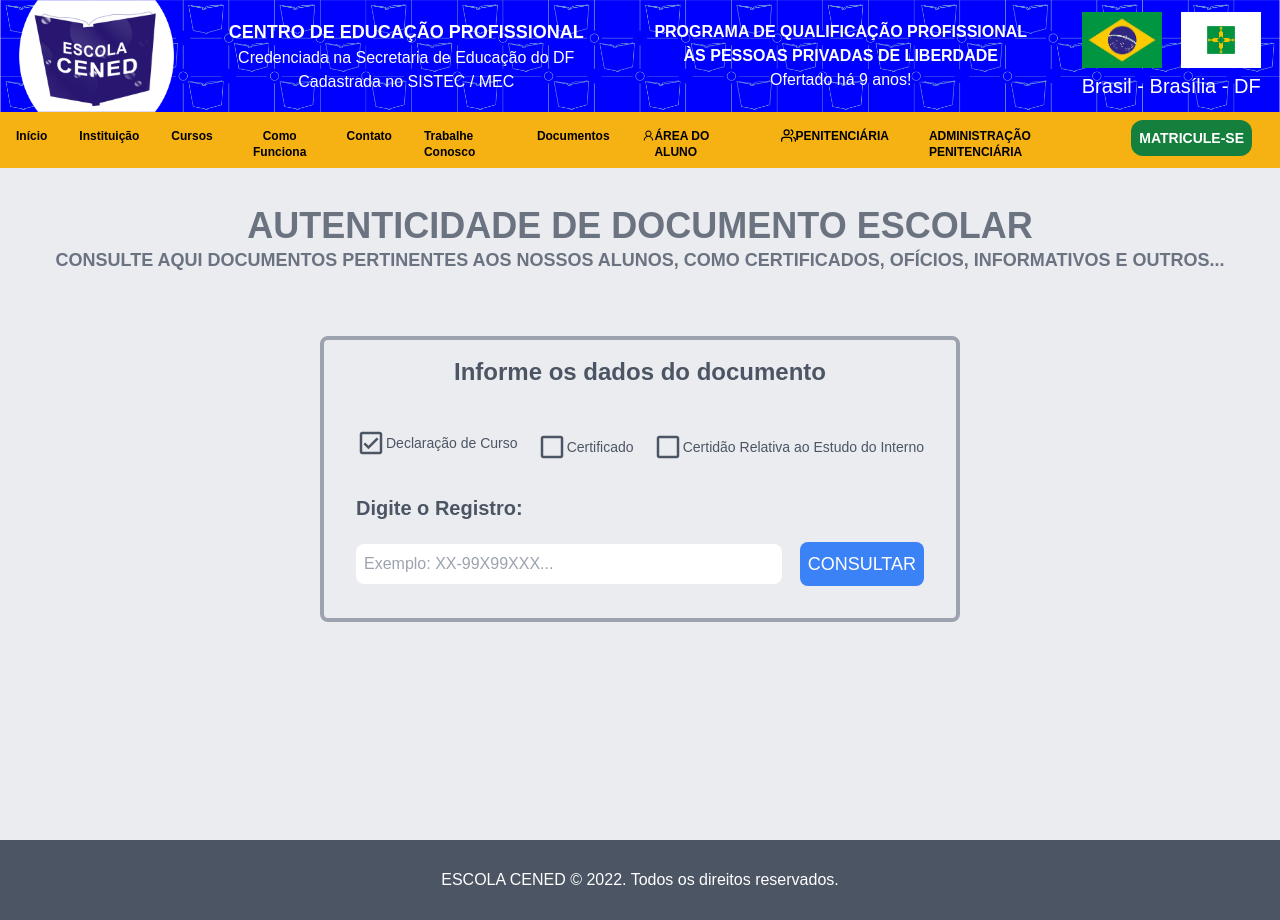
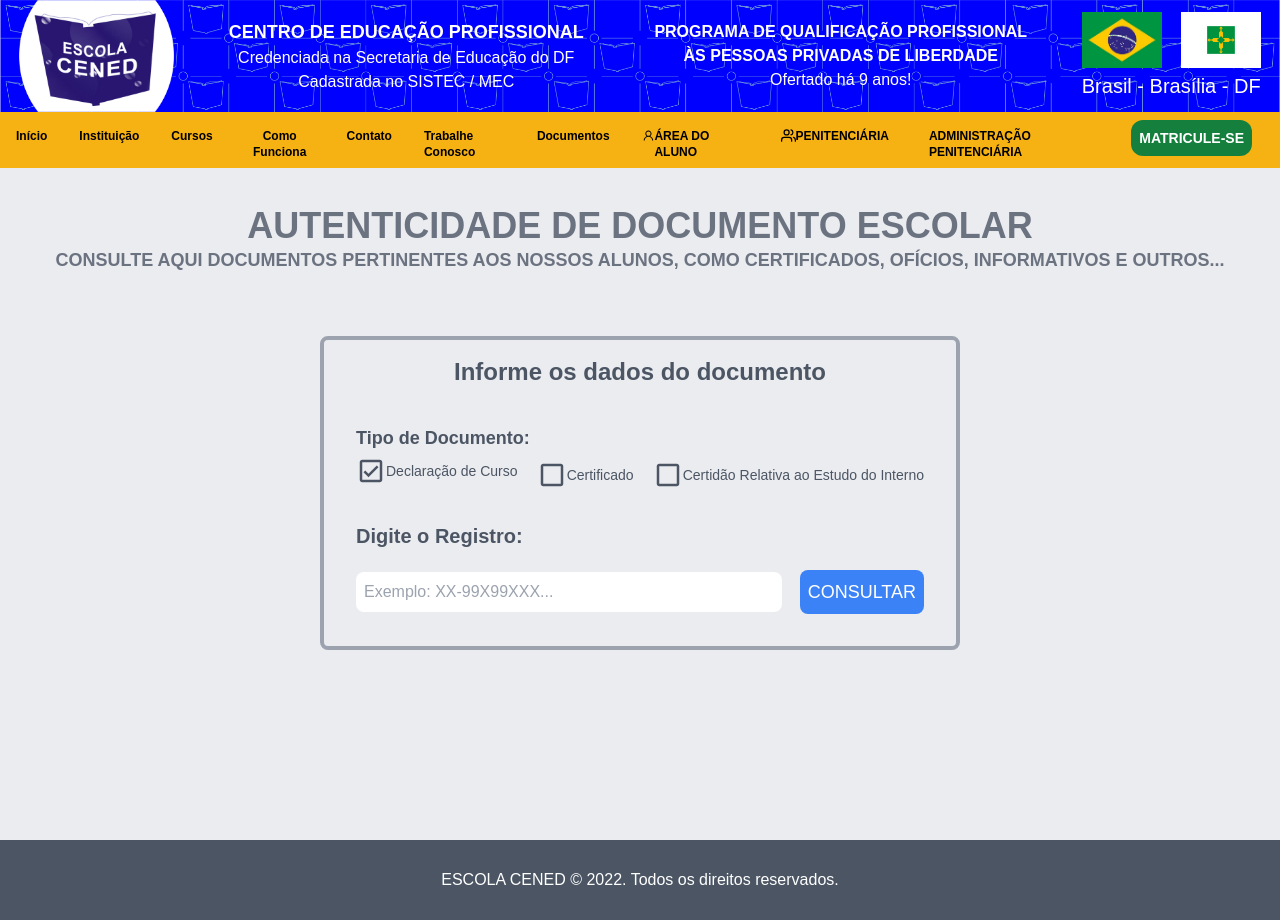
Before and after one commit to lucas-010/cened, a React (Create React App) app: page /documentos in a window 1280 px wide. Built offline with nearby package versions, Linux system fonts and the light colour scheme.

Commit message:
documents add 'Tipo de Documento'

```diff
--- a/src/components/QueryDocument.jsx
+++ b/src/components/QueryDocument.jsx
@@ -6,7 +6,9 @@
   return (
     <div className='w-11/12 mt-10 m-auto text-gray-600 p-4 border-4 rounded-lg border-gray-400 lg:w-1/2'>
         <h2 className='text-2xl text-center font-semibold'>Informe os dados do documento</h2>
-        <div className='flex mt-5 flex-col text-sm lg:flex-row p-4 lg:justify-between md:flex-col'>
+        <div className='p-4 mt-5'>
+            <h2 className='text-lg font-bold'>Tipo de Documento: </h2>
+            <div className='flex flex-col text-sm lg:flex-row lg:justify-between md:flex-col'>
                 <div onClick={()=> setTypeDoc(1)} className='flex items-center cursor-pointer'>
                     {typeDoc === 1 ? <MdOutlineCheckBox size={30}/> : <MdOutlineCheckBoxOutlineBlank size={30}/>}
                     Declaração de Curso
@@ -22,6 +24,7 @@
                     Certidão Relativa ao Estudo do Interno
                 </div>
             </div>
+        </div>
 
         <div className='p-4'>
             <label htmlFor="" className='text-xl font-semibold'>Digite o Registro: </label>
```
Also changed, not shown: 12 other files (tests, documents, lock files or other folders). Lines whose indentation alone changed are shown as unchanged.
